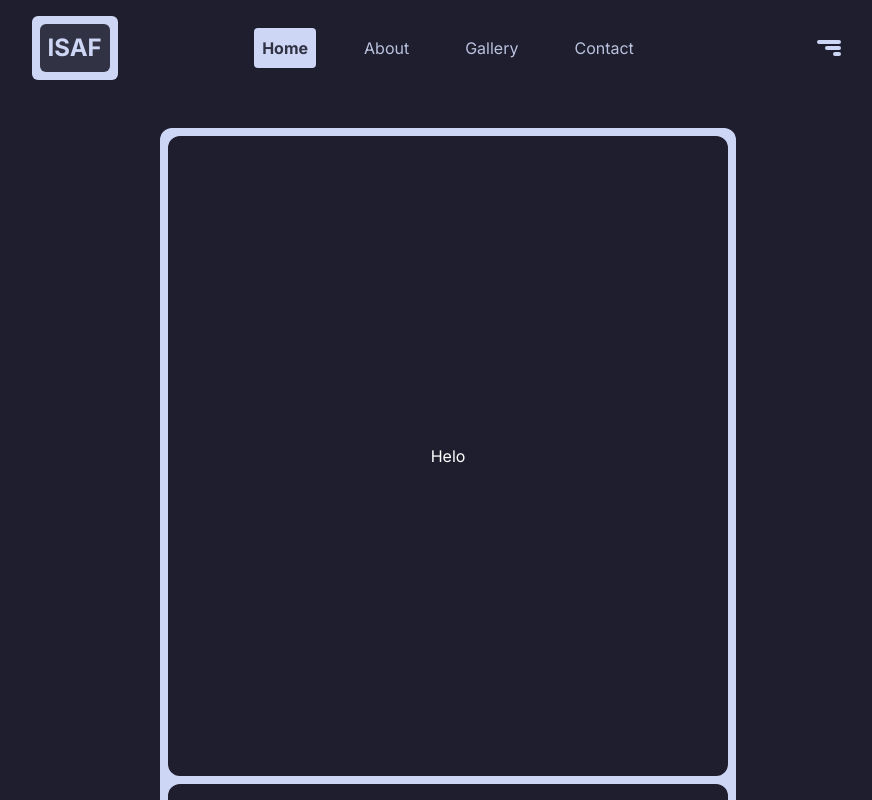
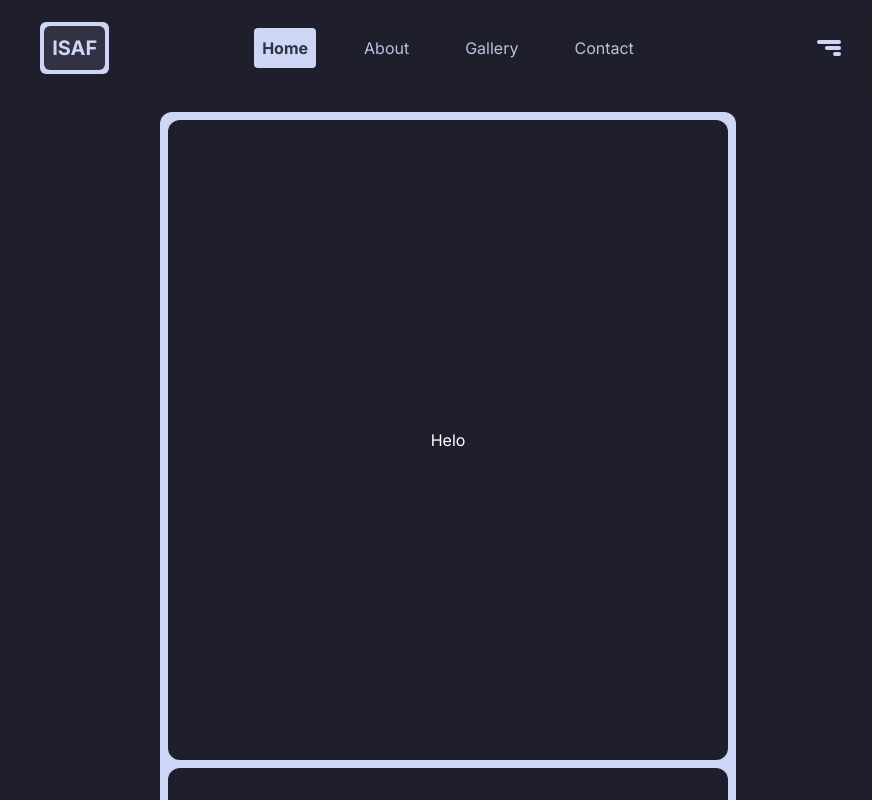
Before and after one commit to isaffathir/myportfolio, a Next.js app: page / in a window 1280 px wide. Shown: the top 800 px of the page, without its empty margins (192-1064 px from the left). Built offline with nearby package versions, Linux system fonts and the light colour scheme.

Commit message:
Rearrange padding,margin, for mobile devices

```diff
--- a/src/app/layout.tsx
+++ b/src/app/layout.tsx
@@ -20,14 +20,14 @@ export default function RootLayout({
     <html lang="en">
       <body className={inter.className}>
         <div className="w-full h-full bg-[#1e1e2e]">
-          <div className="pt-[8rem]">
-            <div className="fixed top-0 w-full h-24 justify-center items-center bg-[#1e1e2e]/50 backdrop-filter backdrop-blur-sm">
+          <div className="py-[7rem]">
+            <div className="fixed top-0 w-full h-15 md:h-24 lg:h-24 xl:h-24 justify-center items-center bg-[#1e1e2e]/90 backdrop-filter backdrop-blur-sm">
               <Navbar />
             </div>
-            <div className="md:hidden lg:hidden xl:hidden fixed bottom-0 w-full h-24 justify-center items-center bg-[#1e1e2e]/50 backdrop-filter backdrop-blur-sm">
+            <div className="md:hidden lg:hidden xl:hidden fixed bottom-0 w-full h-24 justify-center items-center bg-[#1e1e2e]/90 backdrop-filter backdrop-blur-sm">
               <BottomNavbar />
             </div>
-            <div className="flex justify-center">{children}</div>
+            <div className="flex justify-center h-full">{children}</div>
           </div>
         </div>
       </body>
--- a/src/app/page.tsx
+++ b/src/app/page.tsx
@@ -2,7 +2,7 @@ import Image from "next/image";
 
 export default function Home() {
   return (
-    <div className="flex-row space-y-2 w-[90vw] md:w-[60vw] lg:w-[50vw] xl:w-[45vw] rounded-xl bg-[#cdd6f4]">
+    <div className="flex-row w-[90vw] md:w-[60vw] lg:w-[50vw] xl:w-[45vw] rounded-xl bg-[#cdd6f4]">
       <div className="flex justify-center items-center m-2 rounded-xl h-[80vh] bg-[#1e1e2e]">
         Helo
       </div>
--- a/src/components/Navbar.tsx
+++ b/src/components/Navbar.tsx
@@ -9,7 +9,7 @@ import React from "react";
 const Navbar = () => {
   const pathname = usePathname();
   return (
-    <div className="h-24 flex items-center justify-between px-4 sm:px-8 md:px-12 lg:px-20 xl:px-58">
+    <div className="h-15 flex items-center justify-between px-4 sm:px-8 md:px-12 md:h-24 lg:px-20 lg:h-24 xl:px-58 xl:h-24">
       {/* Logo */}
       <div className="w-1/3 md:hidden md:justify-start lg:hidden lg:justify-center xl:justify-center xl:hidden">
         {/* <Link href="/" className="text-sm bg-[#1e1e2e] flex rounded-md">
@@ -21,9 +21,9 @@ const Navbar = () => {
       <div className="w-1/3 flex justify-center md:justify-start lg:justify-center xl:justify-center ">
         <Link
           href="/"
-          className="text-sm bg-[#cdd6f4] flex rounded-md justify-center"
+          className="text-sm bg-[#cdd6f4] flex rounded-md justify-center m-2 md:m-0 lg:m-0 xl:m-0"
         >
-          <span className="flex text-[#cdd6f4] font-bold justify-center items-center bg-[#313244] text-2xl p-2 m-2 rounded-md">
+          <span className="flex text-[#cdd6f4] font-bold justify-center items-center bg-[#313244] text-xl p-2 m-1 rounded-md">
             ISAF
           </span>
         </Link>
```
